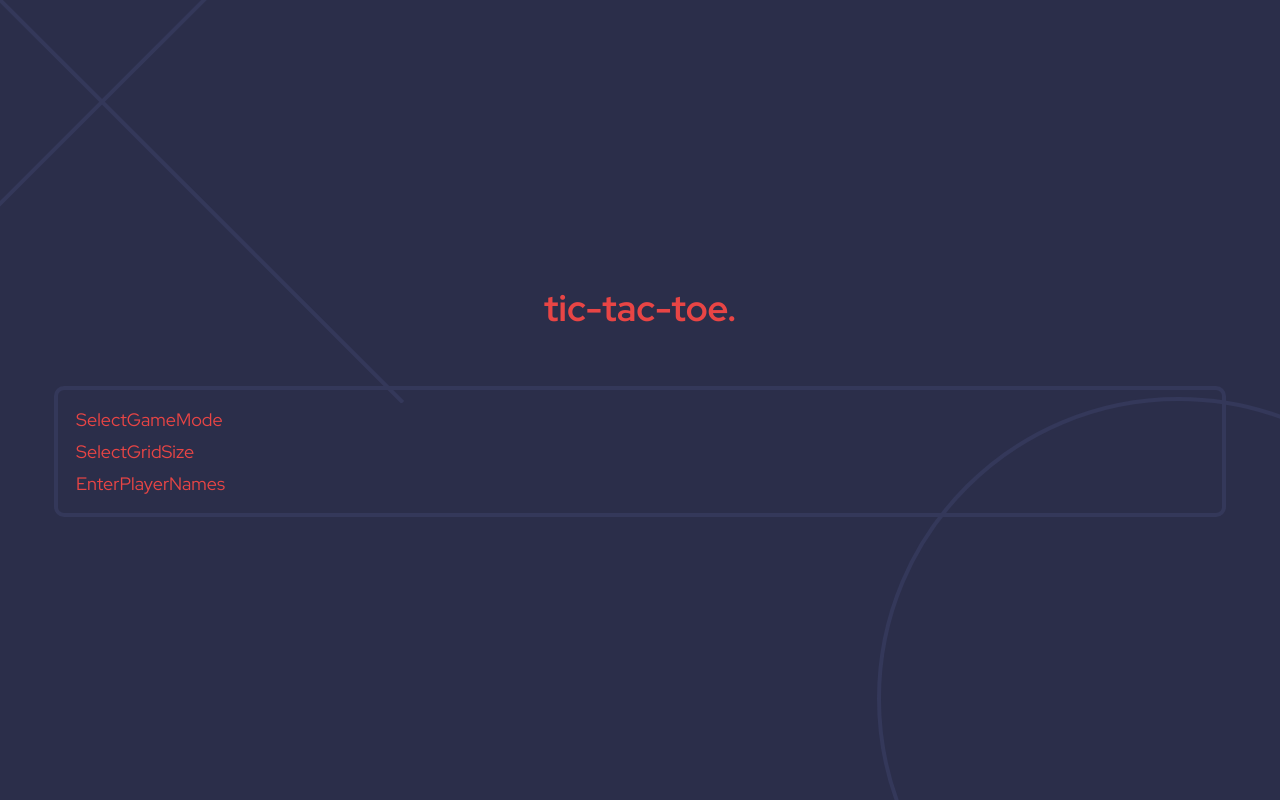
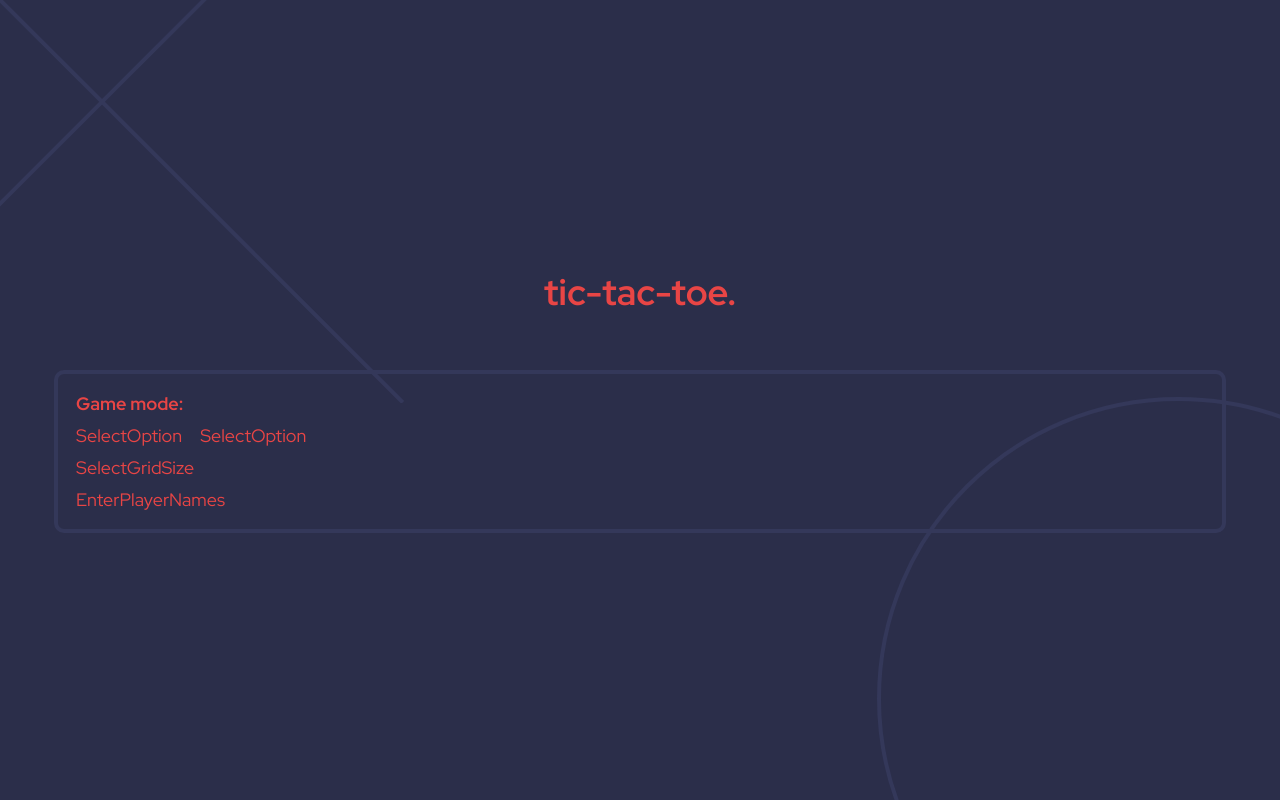
Before and after one commit to syedalimansoor/tic-tac-toe-react, a React (Vite) app: page /settings in a window 1280 px wide. Built offline with nearby package versions, Linux system fonts and the light colour scheme.

Commit message:
Create SelectGameMode

```diff
--- a/src/components/settings/SelectGameMode.tsx
+++ b/src/components/settings/SelectGameMode.tsx
@@ -1,3 +1,28 @@
+import { selectGameMode } from "$/features/gameMode";
+import useStore from "$/store";
+import SelectOption from "./SelectOption";
+import { Label, OptionsList } from "./styled";
+
 export default function SelectGameMode() {
-  return <div>SelectGameMode</div>;
+  const { gameMode, setGameMode } = useStore(selectGameMode);
+
+  return (
+    <>
+      <Label>Game mode:</Label>
+      <OptionsList>
+        <SelectOption
+          group="gameMode"
+          value="PvC"
+          checked={gameMode === "PvC"}
+          onChange={() => setGameMode("PvC")}
+        />
+        <SelectOption
+          group="gameMode"
+          value="PvP"
+          checked={gameMode === "PvP"}
+          onChange={() => setGameMode("PvP")}
+        />
+      </OptionsList>
+    </>
+  );
 }
```
